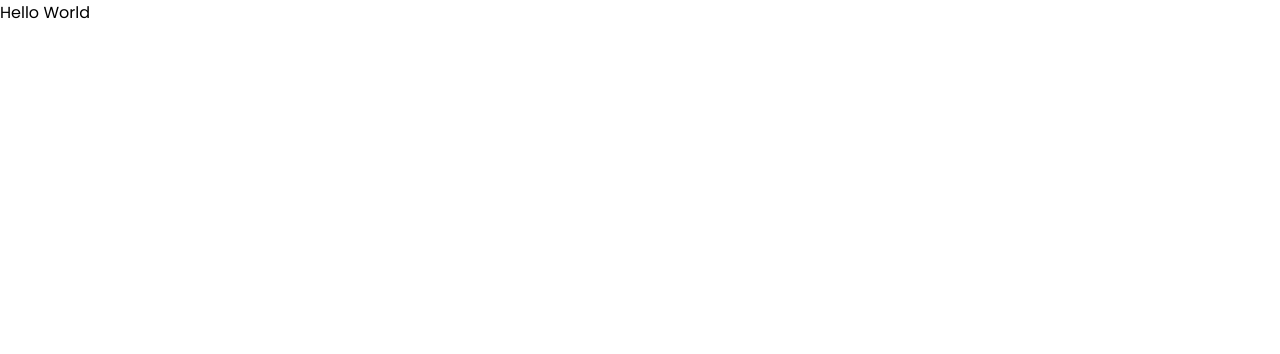
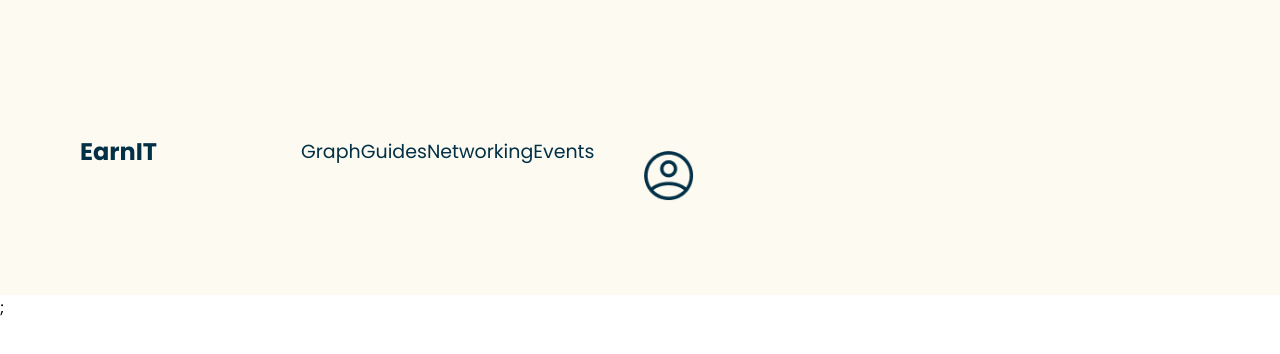
Before and after one commit to pikkukurkku/EarnIT, a React (Vite) app: page /results in a window 1280 px wide. Shown: the top 354 px of the page. Built offline with nearby package versions, Linux system fonts and the light colour scheme.

Commit message:
quizdesires successfully posting to server

```diff
--- /dev/null
+++ b/src/components/NavbarLoggedIn.jsx
@@ -0,0 +1,19 @@
+import { Link } from "react-router-dom";
+import styles from "./NavbarLoggedIn.module.css";
+
+function Navbar() {
+  return (
+    <nav className={styles["navbar"]}>
+      <Link to="/" className={styles["logo"]}>
+        <span>EarnIT</span>
+      </Link>
+        <p>Graph</p>
+        <p>Guides</p>
+        <p>Networking</p>
+        <p>Events</p>
+        <img src="./Profile Icon.png" />
+    </nav>
+  );
+}
+
+export default Navbar;
--- /dev/null
+++ b/src/components/NavbarLoggedIn.module.css
@@ -0,0 +1,39 @@
+.navbar {
+  display: flex;
+  justify-content: flex-start;
+  align-items: center;
+  background-color: #fdfbf1;
+  color: #023047;
+  font-size: 20px;
+  font-family: Poppins;
+  font-weight: 400;
+  padding: 51px 690px 44px 72px;
+}
+
+.logo {
+  text-decoration: none;
+  align-items: center;
+  margin-right: 80px;
+  font-family: Poppins;
+  color: #023047;
+}
+
+.navbar span {
+  margin-right: 56px;
+  color: #023047;
+  font-size: 24px;
+  font-weight: 700;
+  font-family: Poppins;
+  color: #023047;
+}
+
+.navbar p {
+  font-size: 19px;
+  font-weight: 400;
+  font-family: Poppins;
+  color: #023047;
+}
+
+img {
+  width: 50px;
+}
--- a/src/pages/QuizDesires.jsx
+++ b/src/pages/QuizDesires.jsx
@@ -3,6 +3,8 @@ import styles from "./QuizDesires.module.css";
 import { Link } from "react-router-dom";
 import axios from "axios";
 import { useNavigate } from "react-router-dom";
+
+const API_URL = "http://localhost:5005";
 
 function QuizDesires() {
   const navigate = useNavigate();
@@ -21,15 +23,15 @@ function QuizDesires() {
   };
 
   const handleCareerChange = (e) => {
-    const careerOption = e.target.value;
-    if (careerPathOptions.includes(careerOption)) {
+    const selectedCareerOption = e.target.value;
+    if (careerPathOptions.includes(selectedCareerOption)) {
       setCareerPathOptions(
         careerPathOptions.filter(
-          (careerOption) => careerOption !== careerOption
+          (careerOption) => careerOption !== selectedCareerOption
         )
       );
     } else {
-      setCareerPathOptions([...careerPathOptions, careerOption]);
+      setCareerPathOptions([...careerPathOptions, selectedCareerOption]);
     }
   };
 
@@ -45,20 +47,17 @@ function QuizDesires() {
 
   const handleSubmit = (e) => {
     e.preventDefault();
+    const requestBody = { goals, careerPathOptions, countries, cities };
 
     axios
-      .post("http://localhost:5005/quizinput", {
-        goals,
-        careerPathOptions,
-        countries,
-        cities,
-      })
+      .post(`${API_URL}/api/quizinput`, requestBody)
       .then((response) => {
         console.log("Response from backend =>", response);
         navigate("/quiz2");
       })
       .catch((error) => {
         console.log(error);
+        navigate("/quiz2");
       });
   };
 
@@ -139,11 +138,12 @@ function QuizDesires() {
           <div className={styles["answer-pillars2"]}>
             <input
               type="text"
-              id="goal1"
-              name="goal1"
-              value="I am very happy in my field of work"
+              id="careerOption1"
+              name="careerOption1"
+              defaultValue="I am very happy in my field of work"
               readOnly
               onClick={handleCareerChange}
+              onChange={() => {}}
               className={styles["answer"]}
               style={{
                 backgroundColor: careerPathOptions.includes(
@@ -160,10 +160,12 @@ function QuizDesires() {
             />
             <input
               type="text"
-              id="goal2"
-              name="goal2"
-              value="I could see myself in a different job field"
+              id="careerOption2"
+              name="careerOption2"
+              readOnly
+              defaultValue="I could see myself in a different job field"
               onClick={handleCareerChange}
+              onChange={() => {}}
               className={styles["answer"]}
               style={{
                 backgroundColor: careerPathOptions.includes(
--- a/src/pages/ResultsPage.jsx
+++ b/src/pages/ResultsPage.jsx
@@ -1,7 +1,11 @@
-function ResultsPage () {
-    return (
-        <div>Hello World</div>
-    )
+import NavbarLoggedIn from "../components/NavbarLoggedIn";
+
+function ResultsPage() {
+  return (
+    <div>
+  <NavbarLoggedIn/>;
+  </div>
+  )
 }
 
 export default ResultsPage;
```
